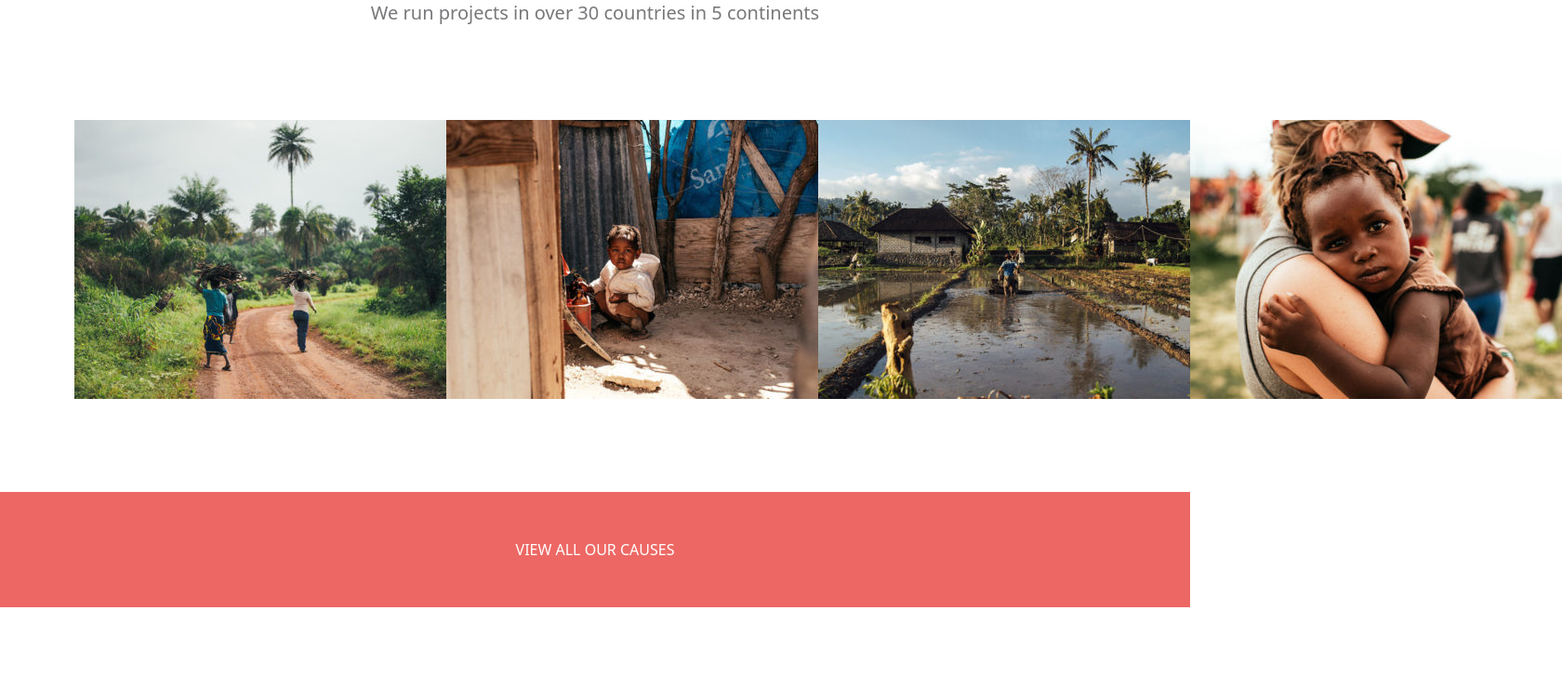
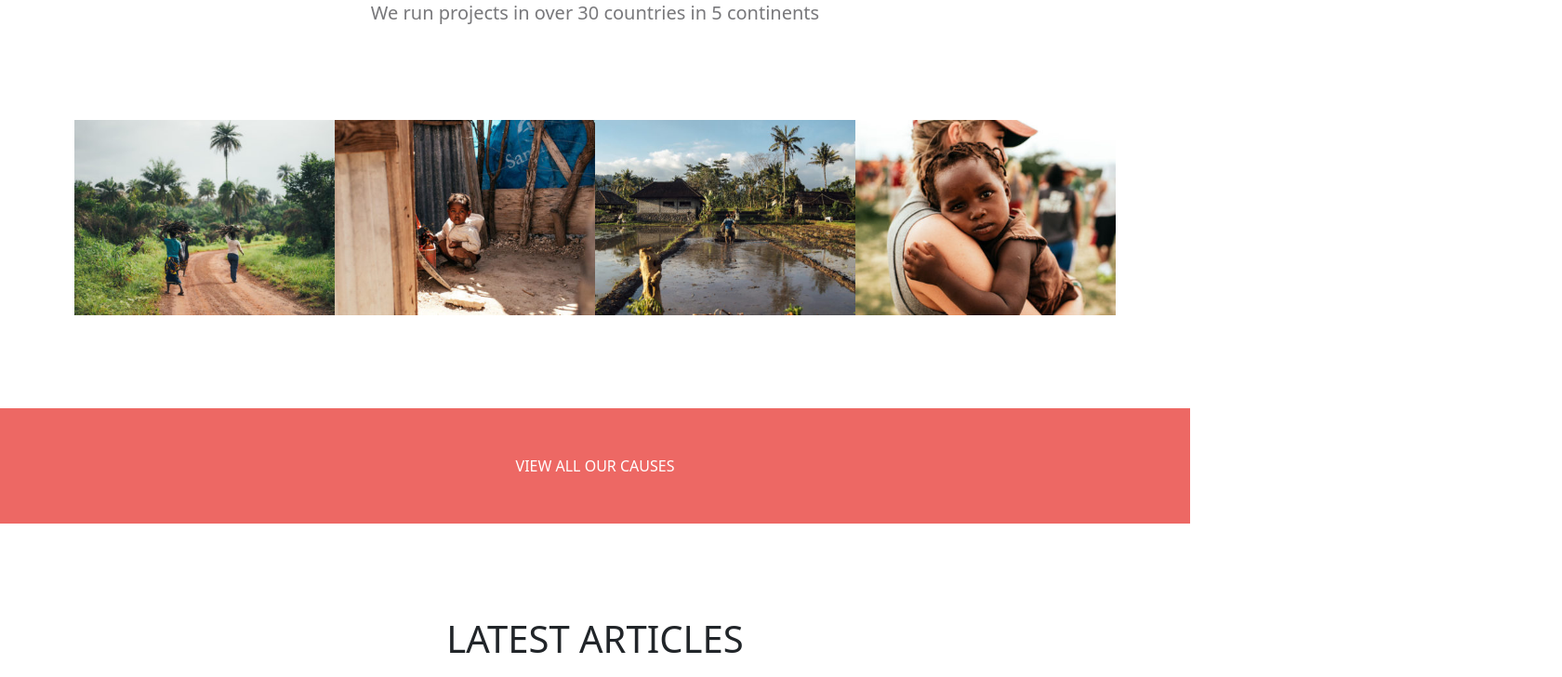
Before and after one commit to martinaleandribasile/proj-html-vuejs, a Vue app: page / in a window 1280 px wide. Shown: the part 2640-3368 px from the top of the page at 93% size, 1680 px wide, since content can reach past the window. Built offline with nearby package versions, Linux system fonts and the light colour scheme.

Commit message:
img 100%

```diff
--- a/src/components/MainComponentsFile/CausesComponent.vue
+++ b/src/components/MainComponentsFile/CausesComponent.vue
@@ -7,8 +7,8 @@
             <span class="font-20">We run projects in over 30 countries in 5 continents</span>
         </div>
         <div class="box-img">
-            <div v-for="img in listimg" :key="img.urlimg">
-                <img :src='require(`@/assets/img/${img.urlimg}`)' :alt="img.text">
+            <div class="sizeboximg" v-for="img in listimg" :key="img.urlimg">
+                <img class="img-fluid" :src='require(`@/assets/img/${img.urlimg}`)' :alt="img.text">
             </div>
         </div>
     </div>
@@ -35,6 +35,9 @@ export default {
             display: flex;
             justify-content: space-between;
             width: 100%;
+            .sizeboximg{
+                width: calc(100% / 4);
+            }
         }
 
     }
--- a/src/style/style-reset.scss
+++ b/src/style/style-reset.scss
@@ -9,3 +9,8 @@
 body {
     font-family: 'Raleway', sans-serif;
 }
+
+img {
+    width: 100%;
+    height: 100%;
+}
```
